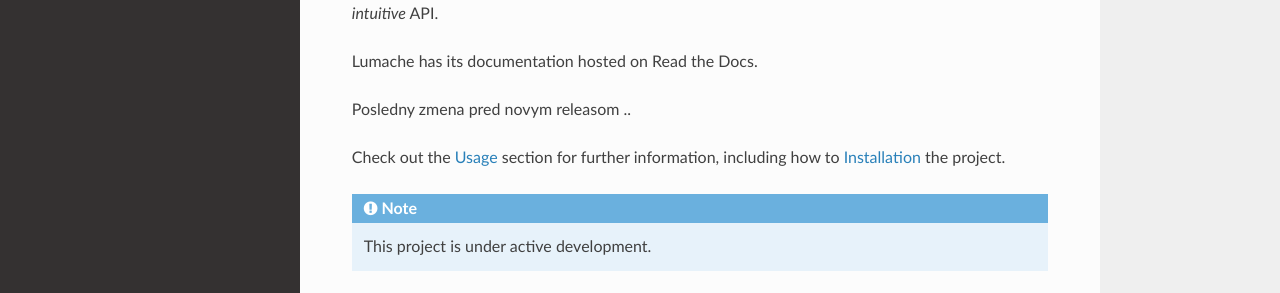
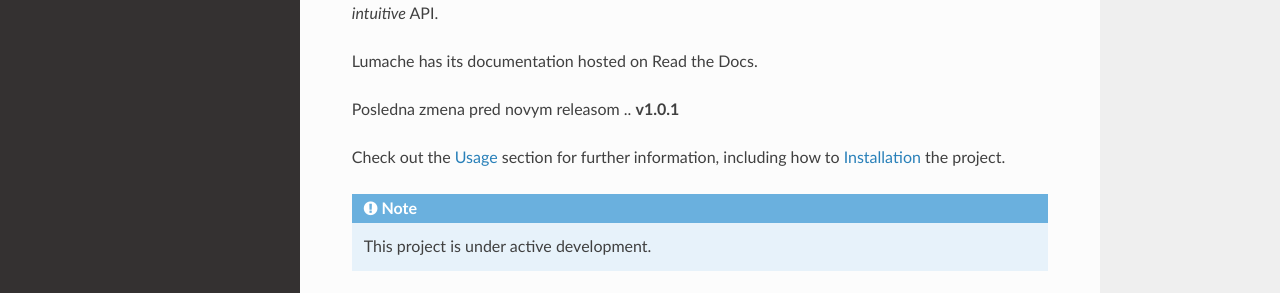
Before and after one commit to Lacike33/RTD_Wiki, a Sphinx documentation site: the page built from docs/source/index.rst, in a window 1280 px wide. Shown: the part 206-499 px from the top of the page. Built offline with Sphinx 7.4.7 and the Read the Docs theme 2.0.0, drawn with Linux system fonts in a browser that asks for light colours.

Commit message:
Update index.rst

```diff
--- a/docs/source/index.rst
+++ b/docs/source/index.rst
@@ -8,7 +8,7 @@
 
 Lumache has its documentation hosted on Read the Docs.
 
-Posledny zmena pred novym releasom ..
+Posledna zmena pred novym releasom .. **v1.0.1**
 
 Check out the :doc:`usage` section for further information, including
 how to :ref:`installation` the project.
```
